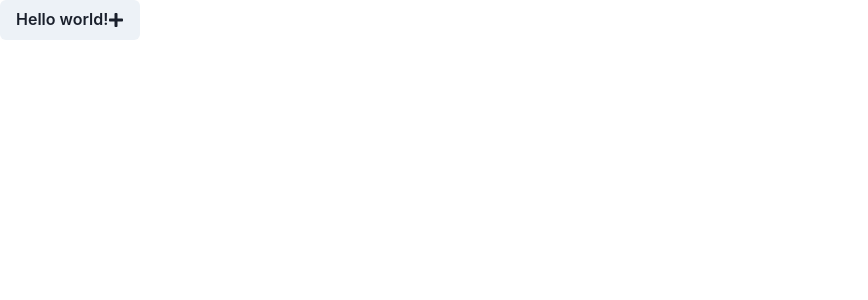
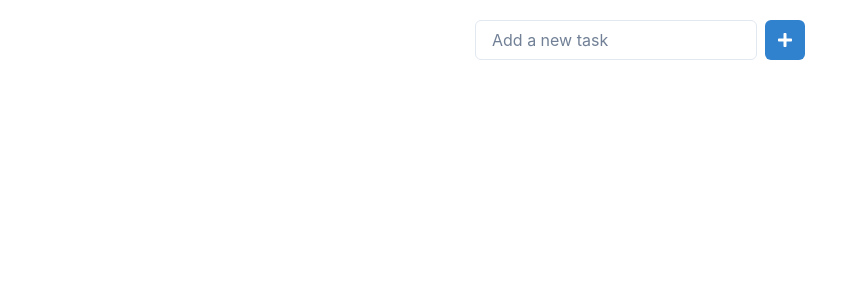
Before and after one commit to GPT-Engineer-App-Dev/clean-task-tracker, a React (Vite) app: page / in a window 1280 px wide. Shown: the top 300 px of the page, without its empty margins (0-868 px from the left). Built offline with nearby package versions, Linux system fonts and the light colour scheme.

Commit message:
Implemented a fully functional todo app with features for adding, removing, and marking tasks as complete on the Index page.

```diff
--- a/src/pages/Index.jsx
+++ b/src/pages/Index.jsx
@@ -1,15 +1,81 @@
 // Complete the Index page component here
 // Use chakra-ui
-import { Button } from "@chakra-ui/react"; // example
-import { FaPlus } from "react-icons/fa"; // example - use react-icons/fa for icons
+import React from 'react';
+import { Box, VStack, HStack, Input, IconButton, Text, useToast } from '@chakra-ui/react';
+import { FaPlus, FaTrash, FaCheck } from 'react-icons/fa';  // FaPlus is already correctly imported
 
 const Index = () => {
-  // TODO: Create the website here!
+  const [todos, setTodos] = React.useState([]);
+  const [input, setInput] = React.useState('');
+  const toast = useToast();
+
+  const handleAddTodo = () => {
+    if (input === '') {
+      toast({
+        title: 'No input',
+        description: "You need to write something to add a todo.",
+        status: 'error',
+        duration: 2000,
+        isClosable: true,
+      });
+      return;
+    }
+    const newTodo = { id: Date.now(), text: input, isCompleted: false };
+    setTodos([...todos, newTodo]);
+    setInput('');
+  };
+
+  const handleDeleteTodo = (id) => {
+    const filteredTodos = todos.filter(todo => todo.id !== id);
+    setTodos(filteredTodos);
+  };
+
+  const handleCompleteTodo = (id) => {
+    const updatedTodos = todos.map(todo => {
+      if (todo.id === id) {
+        return { ...todo, isCompleted: !todo.isCompleted };
+      }
+      return todo;
+    });
+    setTodos(updatedTodos);
+  };
+
   return (
-    <Button>
-      Hello world! <FaPlus />
-    </Button>
-  ); // example
+    <Box p={5}>
+      <VStack spacing={4}>
+        <HStack>
+          <Input
+            placeholder="Add a new task"
+            value={input}
+            onChange={(e) => setInput(e.target.value)}
+          />
+          <IconButton
+            icon={<FaPlus />}
+            onClick={handleAddTodo}
+            colorScheme="blue"
+            aria-label="Add todo"
+          />
+        </HStack>
+        {todos.map((todo) => (
+          <HStack key={todo.id}>
+            <Text as={todo.isCompleted ? 's' : undefined}>{todo.text}</Text>
+            <IconButton
+              icon={<FaCheck />}
+              onClick={() => handleCompleteTodo(todo.id)}
+              colorScheme="green"
+              aria-label="Complete todo"
+            />
+            <IconButton
+              icon={<FaTrash />}
+              onClick={() => handleDeleteTodo(todo.id)}
+              colorScheme="red"
+              aria-label="Delete todo"
+            />
+          </HStack>
+        ))}
+      </VStack>
+    </Box>
+  );
 };
 
 export default Index;
```
